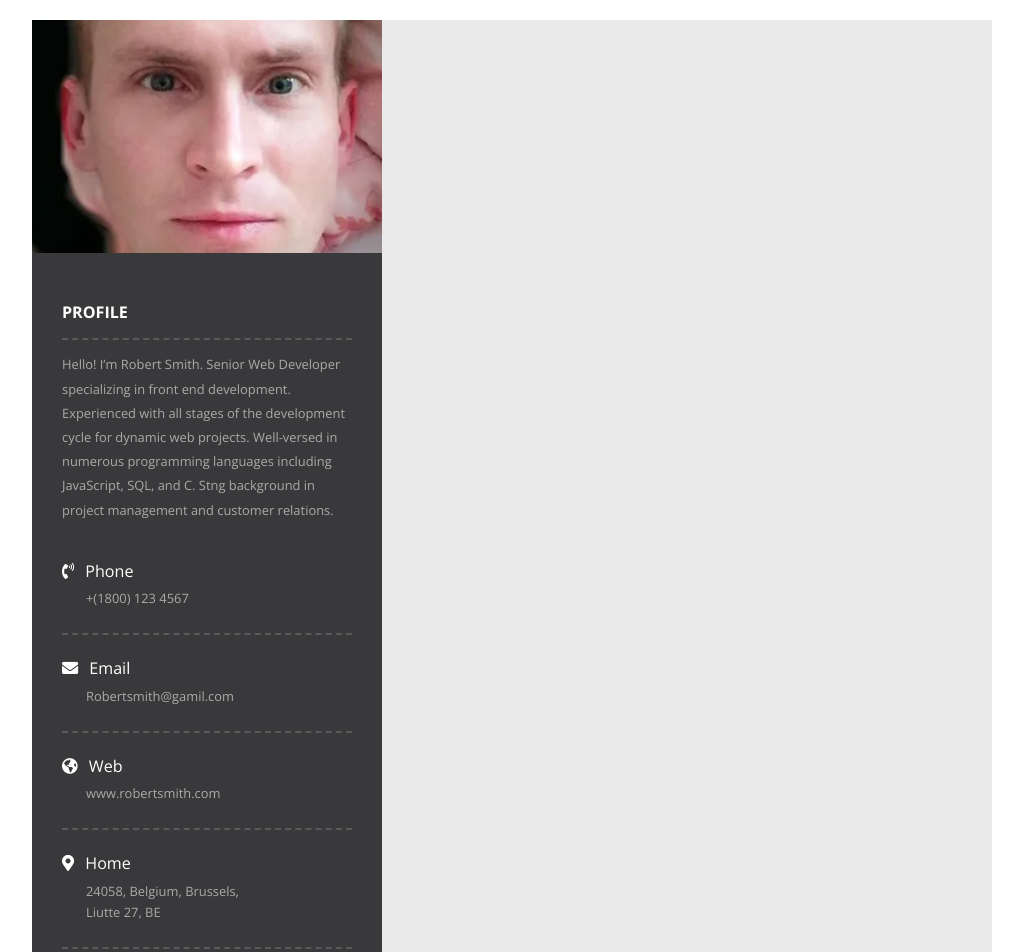
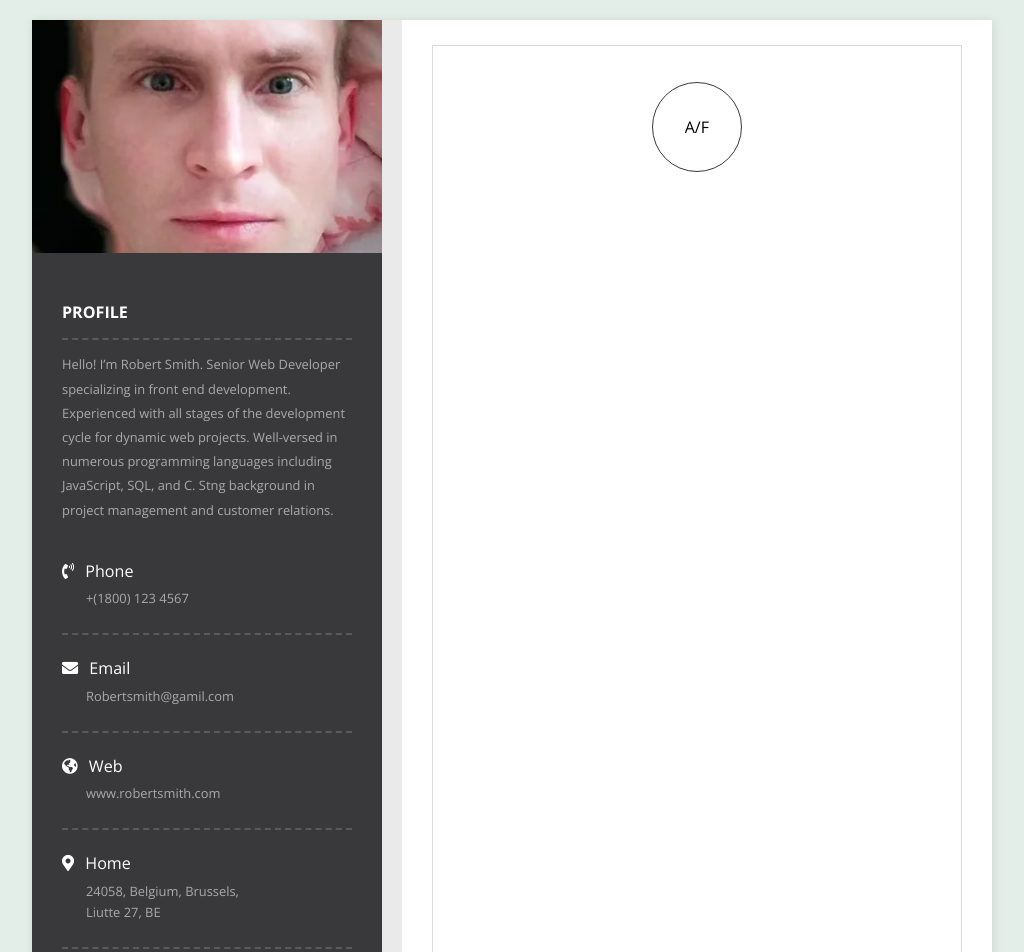
Before and after one commit to ARTobstrel/Portfolio1, a website: page app/index.html in a window 1280 px wide. Shown: the top 952 px of the page, without its empty margins (128-1152 px from the left). Drawn offline with nearby package versions, Linux system fonts and the light colour scheme.

Commit message:
'commit_3'

```diff
--- a/app/css/main.css
+++ b/app/css/main.css
@@ -9,16 +9,19 @@ html {
   box-sizing: inherit; }
 
 body {
-  font-family: 'Open Sans', sans-serif; }
+  font-family: 'Open Sans', sans-serif;
+  background-color: #e4eee8; }
 
 .container {
   display: flex;
   max-width: 960px;
   background-color: #eaeaea;
-  margin: 20px auto; }
+  margin: 20px auto;
+  justify-content: space-between;
+  box-shadow: 1px 1px 10px rgba(0, 0, 0, 0.1); }
 
 .profile {
-  max-width: 350px;
+  flex-basis: 36.5%;
   background-color: #39383a;
   color: #ababab; }
   .profile__photo {
@@ -104,3 +107,24 @@ body {
     .lines .line:nth-child(2) {
       width: 102px;
       margin-left: 20px; }
+
+.resume {
+  padding: 25px 30px;
+  flex-basis: 61.5%;
+  background-color: #fff; }
+  .resume-wrap {
+    padding: 36px 56px;
+    border: 1px solid rgba(168, 168, 168, 0.44);
+    height: 100%; }
+
+.logo {
+  display: flex;
+  justify-content: center; }
+  .logo__img {
+    width: 90px;
+    height: 90px;
+    border: 1px solid #39383a;
+    border-radius: 50%;
+    display: flex;
+    justify-content: center;
+    align-items: center; }
--- a/app/index.html
+++ b/app/index.html
@@ -16,6 +16,7 @@
 
 <div class="container">
 
+<!--    Profile-->
     <div class="profile">
         <div class="profile__photo"></div>
         <div class="profile__info">
@@ -82,7 +83,28 @@
         </div>
     </div>
 
-    <div class="resume"></div>
+
+<!--    Resume-->
+    <div class="resume">
+        <div class="resume-wrap">
+            <div class="logo">
+                <div class="logo__lines logo__lines_left">
+                    <span class="logo__line"></span>
+                    <span class="logo__line"></span>
+                    <span class="logo__line"></span>
+                </div>
+                <div class="logo__img">
+                    A/F
+                </div>
+                <div class="logo__lines logo__lines_right">
+                    <span class="logo__line"></span>
+                    <span class="logo__line"></span>
+                    <span class="logo__line"></span>
+                </div>
+
+            </div>
+        </div>
+    </div>
 
 </div>
 
```
